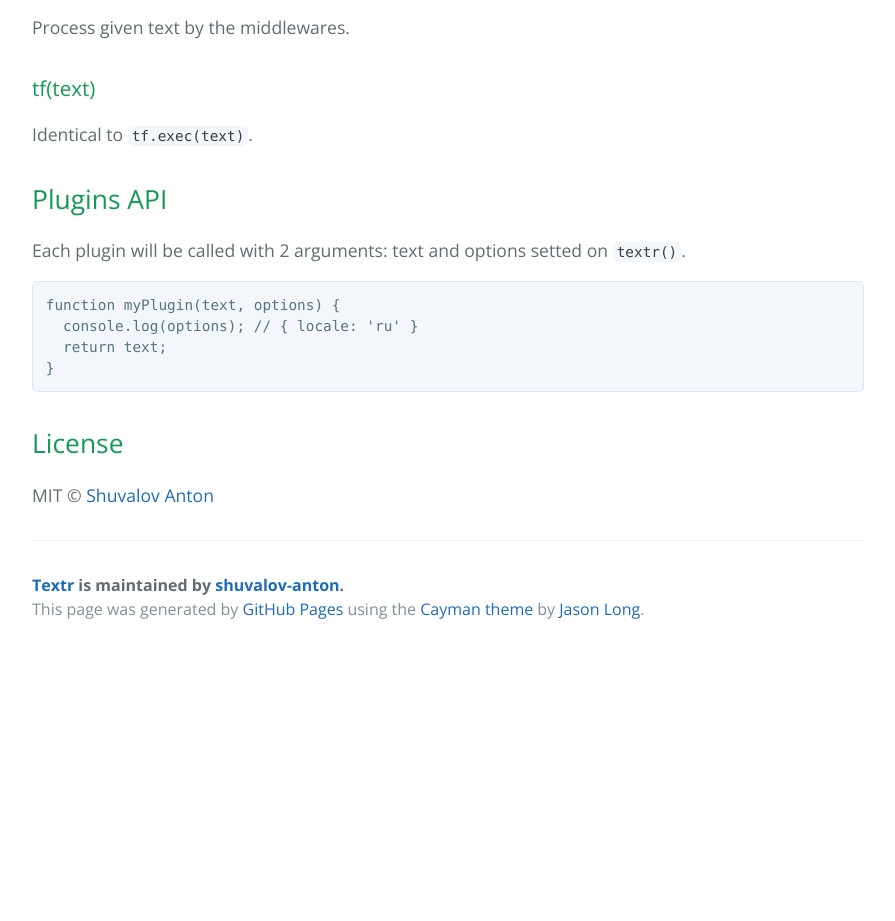
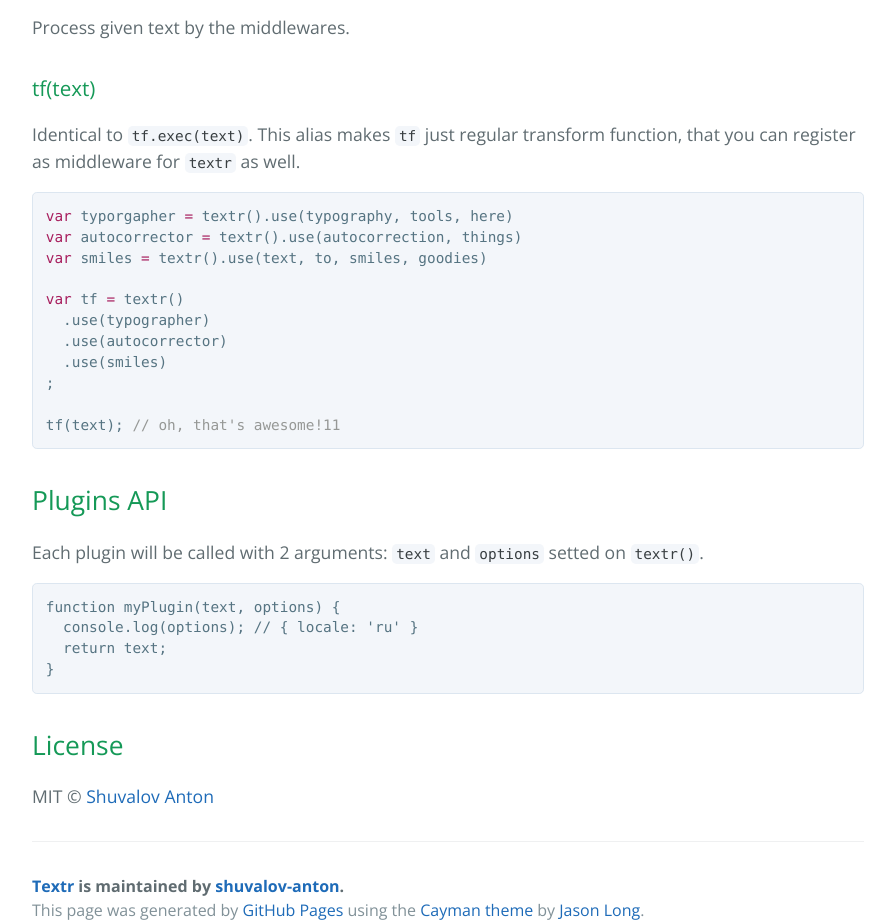
Before and after one commit to A/textr, a plain HTML site: page index.html in a window 1280 px wide. Shown: the part 2732-3653 px from the top of the page, without its empty margins (192-1087 px from the left). Before the commit the page ends 3385 px from the top, so only its background shows below. Drawn offline with nearby package versions, Linux system fonts and the light colour scheme.

```diff
--- a/index.html
+++ b/index.html
@@ -98,12 +98,26 @@
 <h3>
 <a id="tftext" class="anchor" href="#tftext" aria-hidden="true"><span class="octicon octicon-link"></span></a>tf(text)</h3>
 
-<p>Identical to <code>tf.exec(text)</code>.</p>
+<p>Identical to <code>tf.exec(text)</code>. This alias makes <code>tf</code> just regular transform
+function, that you can register as middleware for <code>textr</code> as well.</p>
+
+<div class="highlight highlight-js"><pre><span class="pl-k">var</span> typorgapher <span class="pl-k">=</span> textr().use(typography, tools, here)
+<span class="pl-k">var</span> autocorrector <span class="pl-k">=</span> textr().use(autocorrection, things)
+<span class="pl-k">var</span> smiles <span class="pl-k">=</span> textr().use(text, to, smiles, goodies)
+
+<span class="pl-k">var</span> tf <span class="pl-k">=</span> textr()
+  .use(typographer)
+  .use(autocorrector)
+  .use(smiles)
+;
+
+tf(text); <span class="pl-c">// oh, that's awesome!11</span>
+</pre></div>
 
 <h2>
 <a id="plugins-api" class="anchor" href="#plugins-api" aria-hidden="true"><span class="octicon octicon-link"></span></a>Plugins API</h2>
 
-<p>Each plugin will be called with 2 arguments: text and options
+<p>Each plugin will be called with 2 arguments: <code>text</code> and <code>options</code>
 setted on <code>textr()</code>.</p>
 
 <pre><code>function myPlugin(text, options) {
```
Also changed, not shown: params.json (+1 -1 lines).
